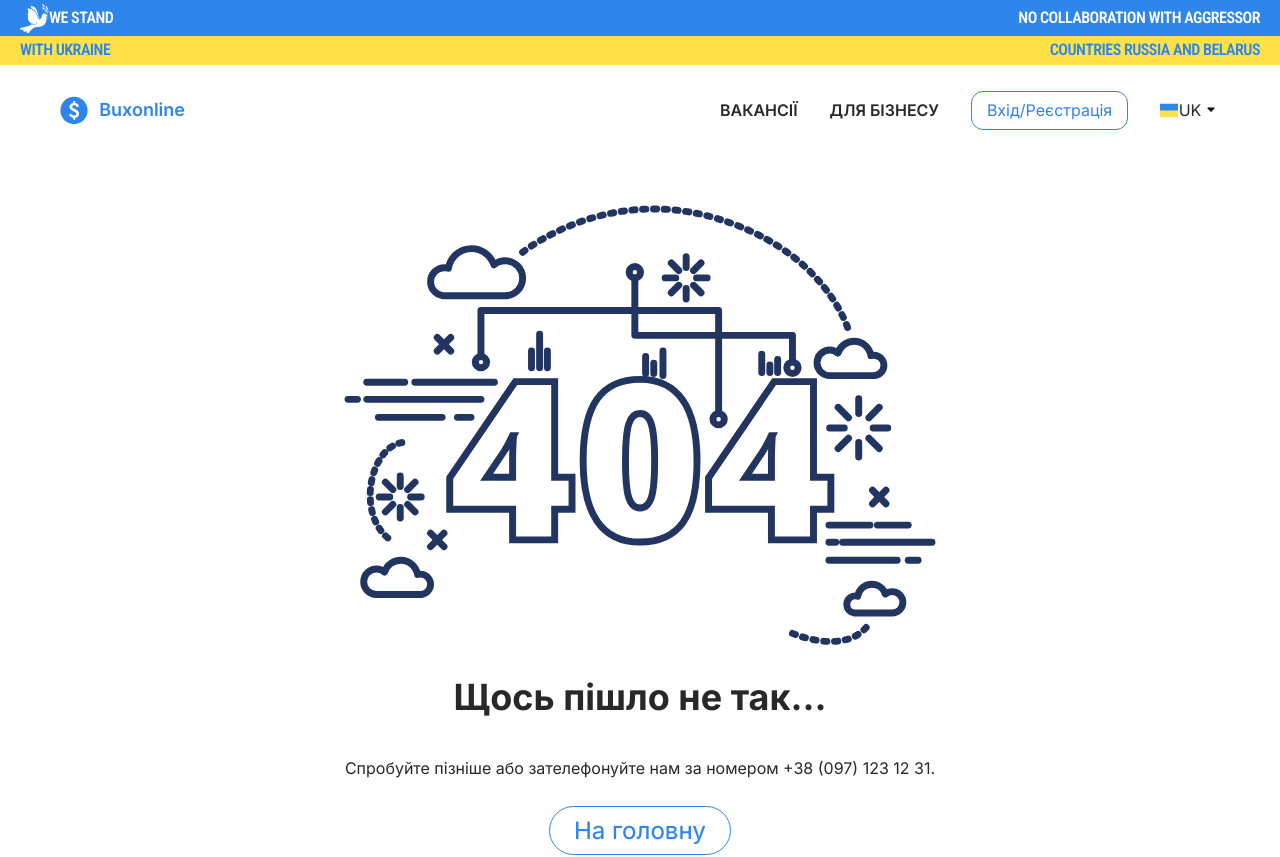
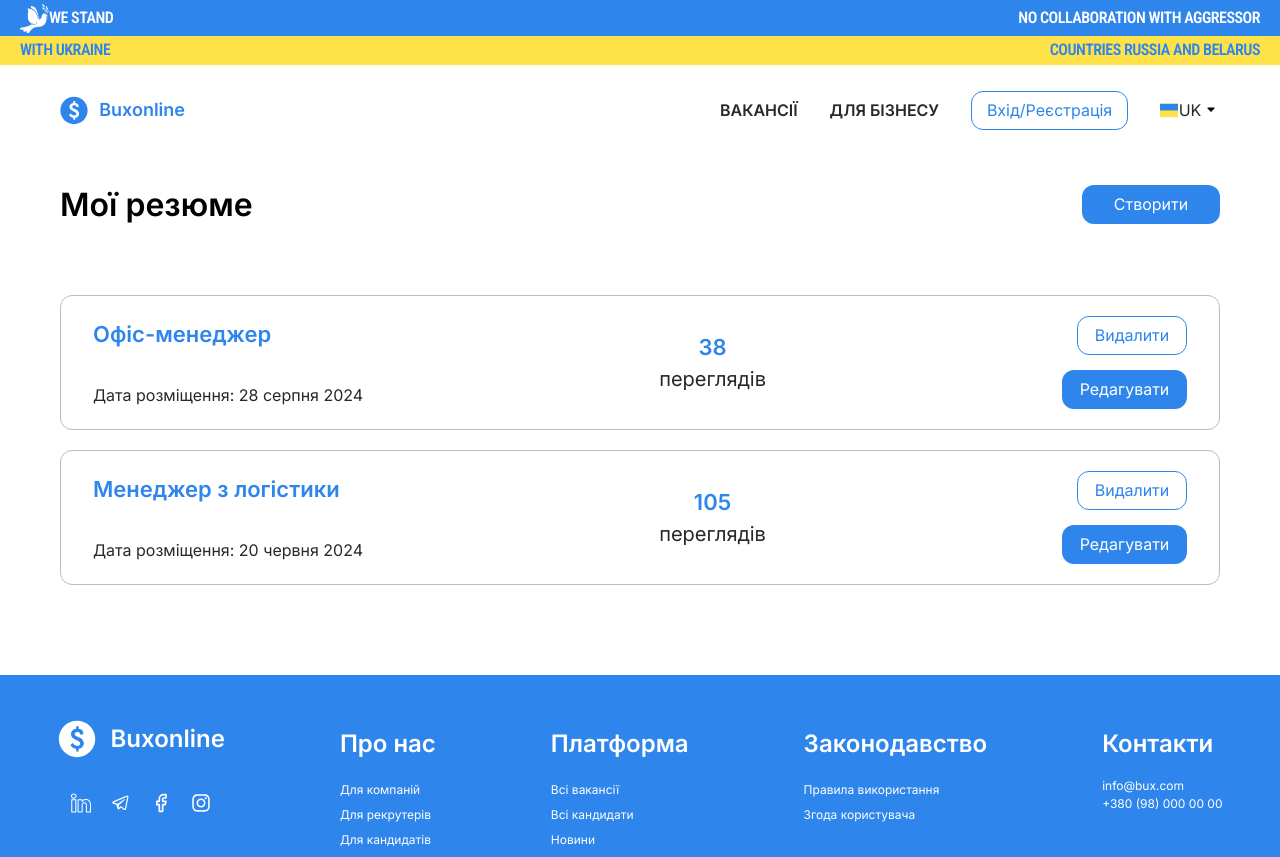
Before and after one commit to SergeyMyronenko/BuxOnline, a React (Vite) app: page /BuxOnline/seeker/profile/resume in a window 1280 px wide. Shown: the top 857 px of the page. Built offline with nearby package versions, Linux system fonts and the light colour scheme.

Commit message:
Feat: add resume page

```diff
--- a/src/App.jsx
+++ b/src/App.jsx
@@ -12,13 +12,12 @@ import CompanyVacancies from "./Pages/EmployerPage/CompanyVacancies";
 import ChooseMethodToCreate from "./Pages/EmployerPage/ChooseMethodToCreate";
 import CreateVacancy from "./Pages/EmployerPage/CreateVacancy";
 import ConfirmCreatedVacancy from "./Pages/EmployerPage/ConfirmCreatedVacancy.tsx";
+import SeekerResumePage from "./Pages/MessagesAndEvents/SeekerResumePage.tsx";
 
-import './App.scss'
+import "./App.scss";
 
-import '@mantine/core/styles.css';
+import "@mantine/core/styles.css";
 import VacancyCreated from "./Pages/EmployerPage/VacancyCreated.tsx";
-
-
 
 /**
  * The main application component that sets up the routing for the application.
@@ -34,14 +33,14 @@ import VacancyCreated from "./Pages/EmployerPage/VacancyCreated.tsx";
  * @todo Implement nested routing.
  */
 function App() {
-
   return (
     <>
-    {/*
+      {/*
     Todo: nested routing
     no time for that rn
     */}
 
+      {/* prettier-ignore */}
       <Routes>
         <Route path='/BuxOnline/' element={<Index />} />
 
@@ -60,7 +59,7 @@ function App() {
         <Route path="/BuxOnline/company/jobs/create/:id" element={<ConfirmCreatedVacancy/>}></Route>
         <Route path="/BuxOnline/company/jobs/create/:id/finished" element={<VacancyCreated/>}></Route>
 
-
+        <Route path="/BuxOnline/seeker/profile/resume" element={<SeekerResumePage/>}></Route>
 
 
 
@@ -68,9 +67,8 @@ function App() {
 
         <Route path='*' element={<NotFound />} />
       </Routes>
-
     </>
-  )
+  );
 }
 
-export default App
+export default App;
--- a/src/App.scss
+++ b/src/App.scss
@@ -5,33 +5,29 @@
   box-sizing: border-box;
   //глобальний шрифт
   font-family: "Inter", sans-serif;
-
 }
 
 //змінні для кольорів, по порядку з фігми:
 
 //Головні кольори
-$lightBlue: #2E85EC;
+$lightBlue: #2e85ec;
 $blackForText: #282828;
 $blackForImg: #000000;
 $white: #ffffff;
 
-
 //Другорядні кольори
-$yellowForBanner:#FFE247;
-$grayForText:#626262;
-$grayforBorder:#BCBCBC;
-$grayForFill:#E9E9E9;
-$blue:#26508F;
-$red:#E33629;
-$yellowForIcons:#F4D31E;
+$yellowForBanner: #ffe247;
+$grayForText: #626262;
+$grayforBorder: #bcbcbc;
+$grayForFill: #e9e9e9;
+$blue: #26508f;
+$red: #e33629;
+$yellowForIcons: #f4d31e;
 
 //змінні для анімації
 $slowAnimation: 0.5s cubic-bezier(0.7, 0, 0.31, 0.98);
 $mediumAnimation: 0.5s cubic-bezier(0.7, 0, 0.31, 0.98);
 $fastAnimation: 0.1s cubic-bezier(0.7, 0, 0.31, 0.98);
-
-
 
 //Стилі заголовків
 h1 {
@@ -42,34 +38,27 @@ h1 {
 h2 {
   font-size: 32px;
   font-weight: 600;
-
 }
 
 h3 {
   font-size: 24px;
-   font-weight: 600;
-
+  font-weight: 600;
 }
 
 h4 {
   font-size: 24px;
   font-weight: 450;
-
-
 }
 
 h5 {
   font-size: 16px;
   font-weight: 600;
-
 }
 
 h6 {
   font-size: 14px;
   font-weight: normal;
-
-
 }
-a{
+a {
   text-decoration: none;
 }
--- /dev/null
+++ b/src/Pages/MessagesAndEvents/SeekerResumePage.scss
@@ -0,0 +1,96 @@
+@use "../../App.scss" as styles;
+
+.resume-page-wrapper {
+  height: 100%;
+  width: 100%;
+  display: flex;
+  flex-direction: column;
+
+  .resume-wrapper {
+    height: 100%;
+    margin: 25px 60px;
+    display: flex;
+    flex-direction: column;
+    justify-content: space-between;
+    align-items: center;
+
+    .resume-title {
+      height: auto;
+      width: 100%;
+      display: flex;
+      justify-content: space-between;
+      align-items: center;
+
+      h3 {
+        font-size: large;
+      }
+    }
+
+    .resume-list {
+      height: auto;
+      width: 100%;
+      display: flex;
+      flex-direction: column;
+      gap: 20px;
+      align-self: center;
+      margin: 65px 0px;
+
+      .resume-item {
+        height: 135px;
+        width: 100%;
+        padding: 20px 32px;
+        display: flex;
+        justify-content: space-between;
+        align-items: center;
+        border: 1px solid styles.$grayforBorder;
+        border-radius: 12px;
+
+        .name-and-date {
+          height: auto;
+          width: auto;
+          display: flex;
+          flex-direction: column;
+          gap: 32px;
+          h4 {
+            color: styles.$lightBlue;
+            font-weight: 600;
+            font-size: 22px;
+          }
+
+          p {
+            color: styles.$blackForText;
+            font-size: 16px;
+          }
+        }
+
+        .number-of-views {
+          height: auto;
+          width: auto;
+          display: flex;
+          flex-direction: column;
+          justify-content: center;
+          align-items: center;
+
+          span {
+            color: styles.$lightBlue;
+            font-weight: 600;
+            font-size: 22px;
+          }
+          p {
+            color: styles.$blackForText;
+            font-size: 20px;
+          }
+        }
+
+        .resume-actions {
+          height: 100%;
+          width: auto;
+          display: flex;
+          flex-direction: column;
+          justify-content: space-between;
+          align-items: flex-end;
+        }
+      }
+    }
+  }
+}
--- /dev/null
+++ b/src/Pages/MessagesAndEvents/SeekerResumePage.tsx
@@ -0,0 +1,70 @@
+import React from "react";
+import SolidButton from "../../Components/Buttons/SolidButton/SolidButton";
+import HollowButton from "../../Components/Buttons/HollowButton/HollowButton";
+import Footer from "../../Components/Footer/Footer";
+import Header from "../../Components/Header/Header";
+import Nav from "../../Components/Nav/Nav";
+import "./SeekerResumePage.scss";
+
+interface IResume {
+  name: string;
+  dateOfPosting: string;
+  numberOfViews: number;
+}
+
+const seekersResumeList: IResume[] = [
+  {
+    name: "Офіс-менеджер",
+    dateOfPosting: "28 серпня 2024",
+    numberOfViews: 38,
+  },
+  {
+    name: "Менеджер з логістики",
+    dateOfPosting: "20 червня 2024",
+    numberOfViews: 105,
+  },
+];
+
+const SeekerResumePage = () => {
+  return (
+    <div className="resume-page-wrapper">
+      <Header />
+      <Nav />
+      <div className="resume-wrapper">
+        <div className="resume-title">
+          <h2>Мої резюме</h2>
+          <SolidButton>Створити</SolidButton>
+        </div>
+        <div className="resume-list">
+          {seekersResumeList.map((resume) => {
+            return <Resume key={resume.name} resume={resume} />;
+          })}
+        </div>
+      </div>
+      <Footer />
+    </div>
+  );
+};
+
+const Resume = ({ resume }: { resume: IResume }) => {
+  return (
+    <div className="resume-item">
+      <div className="name-and-date">
+        <h4>{resume.name}</h4>
+        <p>Дата розміщення: {resume.dateOfPosting}</p>
+      </div>
+      <div className="number-of-views">
+        <span>{resume.numberOfViews}</span>
+        <p>переглядів</p>
+      </div>
+      <div className="resume-actions">
+        <HollowButton borderRadius={"12px"} width={"110px"}>
+          Видалити
+        </HollowButton>
+        <SolidButton width={"125px"}>Редагувати</SolidButton>
+      </div>
+    </div>
+  );
+};
+
+export default SeekerResumePage;
```
